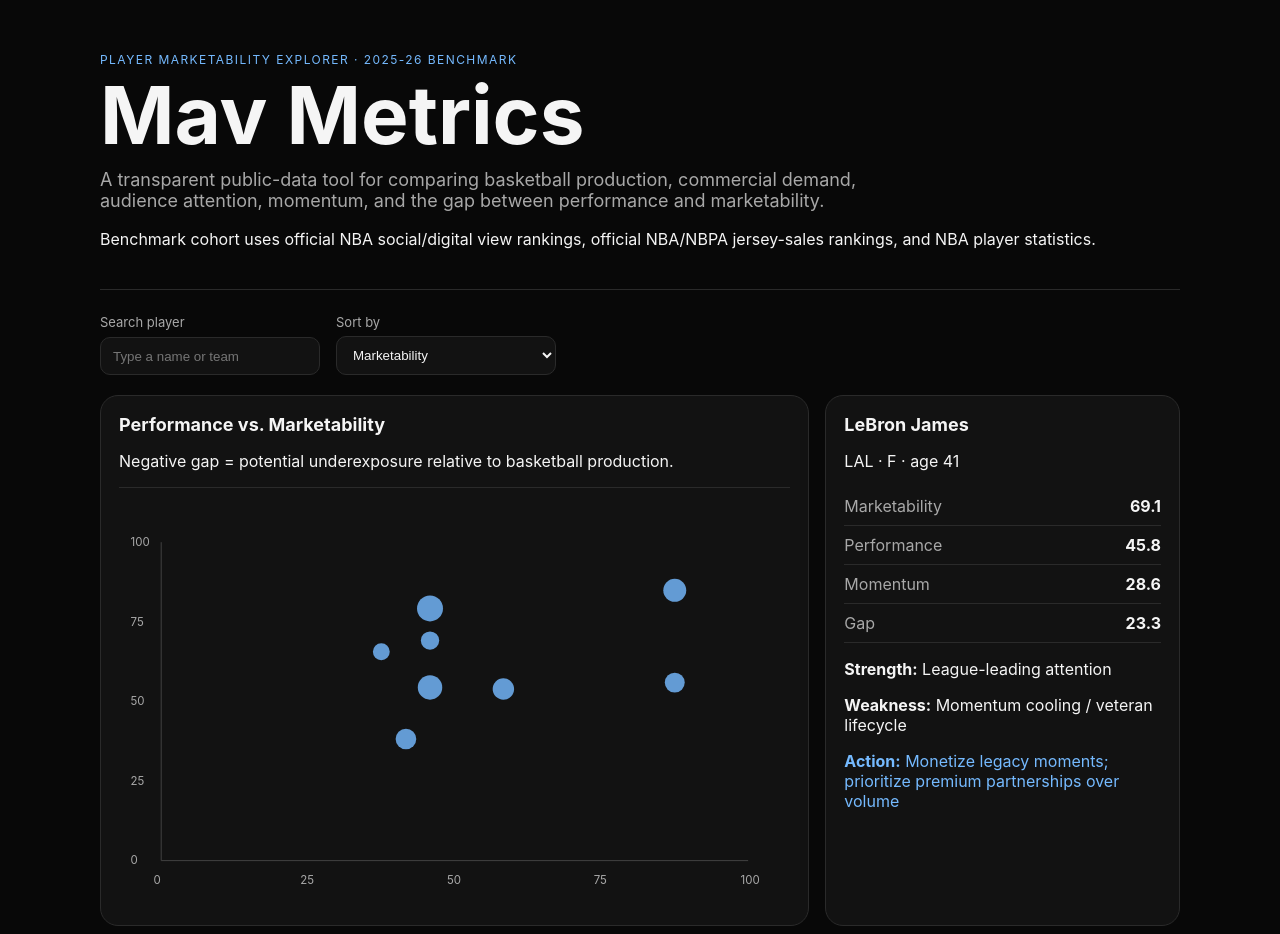
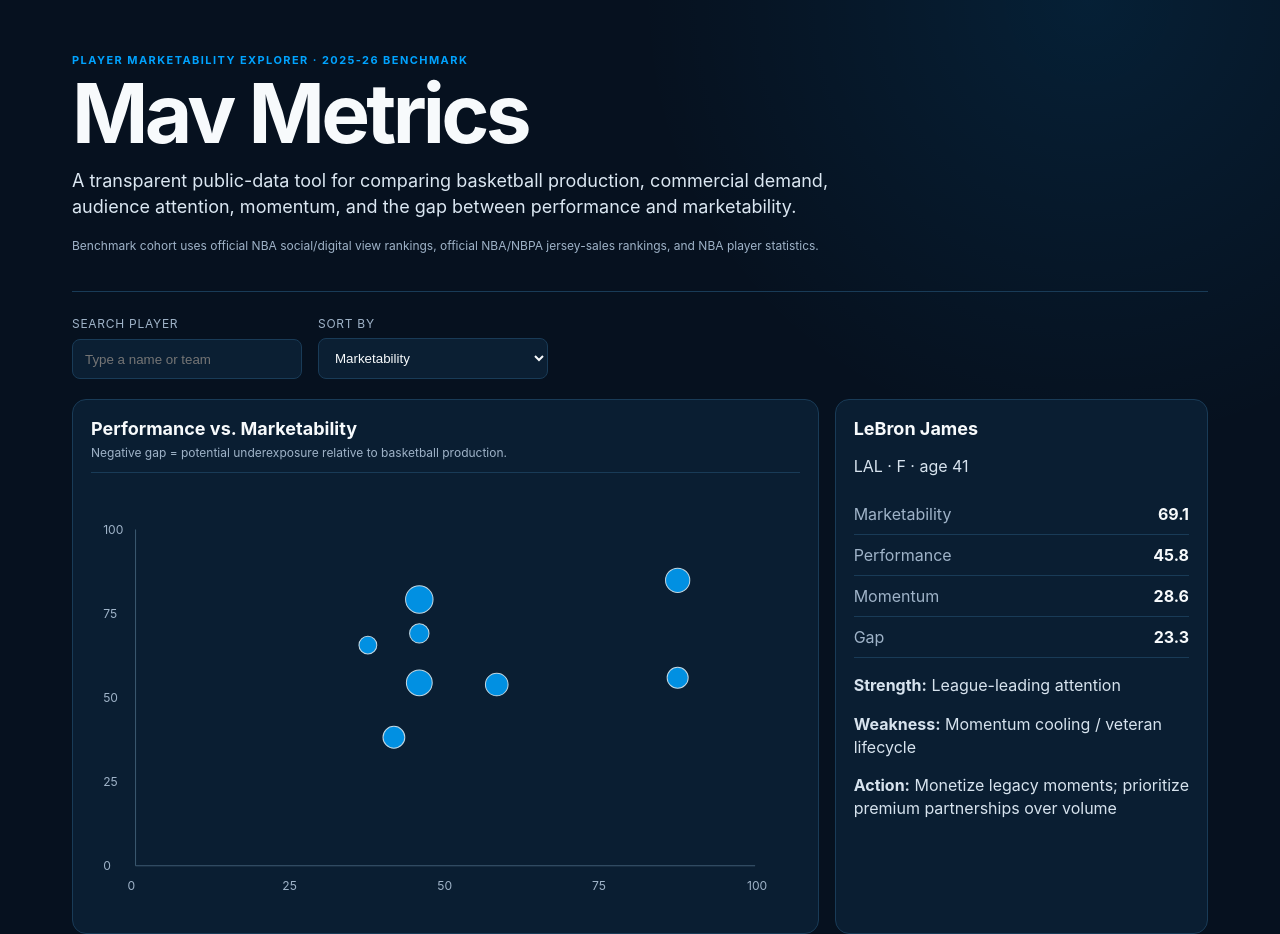
Before and after one commit to joshmzamora/mav-metrics, a website: page dashboard/index.html in a window 1280 px wide. Shown: the top 934 px of the page. Drawn offline with Linux system fonts and the light colour scheme.

Commit message:
Polish dashboard styling

```diff
--- a/dashboard/styles.css
+++ b/dashboard/styles.css
@@ -1,45 +1,58 @@
 :root {
   color-scheme: dark;
-  --bg: #080808;
-  --panel: #121212;
-  --line: #2a2a2a;
-  --text: #f5f5f5;
-  --muted: #a8a8a8;
-  --accent: #75baff;
+  --bg: #06111f;
+  --panel: #0b1f33;
+  --panel-2: #0e2941;
+  --line: #193b57;
+  --text: #f7fafc;
+  --muted: #9fb3c8;
+  --accent: #00a3ff;
+  --teal: #35d0ba;
+  --gold: #f4c95d;
+  --danger: #ff7b7b;
 }
 
 * { box-sizing: border-box; }
 body {
   margin: 0;
   font-family: Inter, ui-sans-serif, system-ui, -apple-system, BlinkMacSystemFont, "Segoe UI", sans-serif;
-  background: var(--bg);
+  background: radial-gradient(circle at 85% 0%, rgba(0,163,255,.10), transparent 28rem), var(--bg);
   color: var(--text);
 }
-.app { max-width: 1120px; margin: 0 auto; padding: 40px 20px; }
-.hero { border-bottom: 1px solid var(--line); padding-bottom: 24px; margin-bottom: 24px; }
-.eyebrow { color: var(--accent); text-transform: uppercase; letter-spacing: .12em; font-size: 12px; }
-h1 { font-size: clamp(42px, 8vw, 80px); line-height: .9; margin: 0 0 12px; }
-.lede { color: var(--muted); max-width: 760px; font-size: 18px; }
+.app { max-width: 1180px; margin: 0 auto; padding: 42px 22px 56px; }
+.hero { border-bottom: 1px solid var(--line); padding-bottom: 26px; margin-bottom: 24px; }
+.eyebrow { color: var(--accent); text-transform: uppercase; letter-spacing: .13em; font-size: 11px; font-weight: 700; }
+h1 { font-size: clamp(44px, 8vw, 82px); line-height: .88; letter-spacing: -.045em; margin: 0 0 14px; }
+.lede { color: #dbe7f2; max-width: 820px; font-size: 18px; line-height: 1.45; }
+.source-note, .footnote { color: var(--muted); font-size: 12px; max-width: 920px; }
 .controls { display: flex; gap: 16px; flex-wrap: wrap; margin-bottom: 20px; }
-label { color: var(--muted); font-size: 13px; display: grid; gap: 6px; }
-input, select { background: var(--panel); border: 1px solid var(--line); color: var(--text); padding: 10px 12px; border-radius: 10px; min-width: 220px; }
+label { color: var(--muted); font-size: 12px; display: grid; gap: 7px; text-transform: uppercase; letter-spacing: .06em; }
+input, select { background: var(--panel); border: 1px solid var(--line); color: var(--text); padding: 11px 12px; border-radius: 8px; min-width: 230px; outline: none; }
+input:focus, select:focus { border-color: var(--accent); }
 .grid { display: grid; grid-template-columns: 2fr 1fr; gap: 16px; align-items: stretch; }
-.chart-card, .player-card, .table-wrap { background: var(--panel); border: 1px solid var(--line); border-radius: 18px; padding: 18px; }
-h2 { margin: 0 0 12px; font-size: 18px; }
+.chart-card, .player-card, .table-wrap { background: rgba(11,31,51,.94); border: 1px solid var(--line); border-radius: 14px; padding: 18px; }
+.chart-card { min-height: 520px; }
+h2 { margin: 0 0 6px; font-size: 18px; }
+.card-heading p { margin: 0 0 12px; color: var(--muted); font-size: 12px; }
 svg { width: 100%; height: auto; border-top: 1px solid var(--line); padding-top: 12px; }
-.point { cursor: pointer; fill: var(--accent); opacity: .82; }
+.point { cursor: pointer; fill: var(--accent); opacity: .86; stroke: #dff5ff; stroke-width: 1; }
 .point:hover { opacity: 1; }
-.axis, .gridline { stroke: #444; stroke-width: 1; }
+.axis, .gridline { stroke: #3c5970; stroke-width: 1; }
 .tick { fill: var(--muted); font-size: 12px; }
-.table-wrap { margin-top: 16px; overflow-x: auto; }
+.table-wrap { margin-top: 16px; overflow-x: auto; padding-top: 8px; }
 table { width: 100%; border-collapse: collapse; }
-th, td { text-align: left; border-bottom: 1px solid var(--line); padding: 12px 8px; font-size: 14px; }
-th { color: var(--muted); font-weight: 500; }
+th, td { text-align: left; border-bottom: 1px solid var(--line); padding: 12px 8px; font-size: 13px; vertical-align: top; }
+th { color: var(--muted); font-weight: 600; font-size: 11px; text-transform: uppercase; letter-spacing: .05em; }
 tr { cursor: pointer; }
-tr:hover { background: rgba(255,255,255,.04); }
-.metric { display: grid; grid-template-columns: 1fr auto; gap: 8px; border-bottom: 1px solid var(--line); padding: 9px 0; }
+tr:hover { background: rgba(255,255,255,.035); }
+.metric { display: grid; grid-template-columns: 1fr auto; gap: 8px; border-bottom: 1px solid var(--line); padding: 10px 0; }
 .metric span:first-child { color: var(--muted); }
 .action { color: var(--accent); }
+.gap-under { color: var(--gold); }
+.gap-over { color: var(--teal); }
+.player-card p { color: #d7e3ee; line-height: 1.42; }
+.player-card .muted { color: var(--muted); font-size: 12px; }
+.footnote { margin-top: 18px; }
 @media (max-width: 800px) {
   .grid { grid-template-columns: 1fr; }
   input, select { min-width: 100%; }
```
